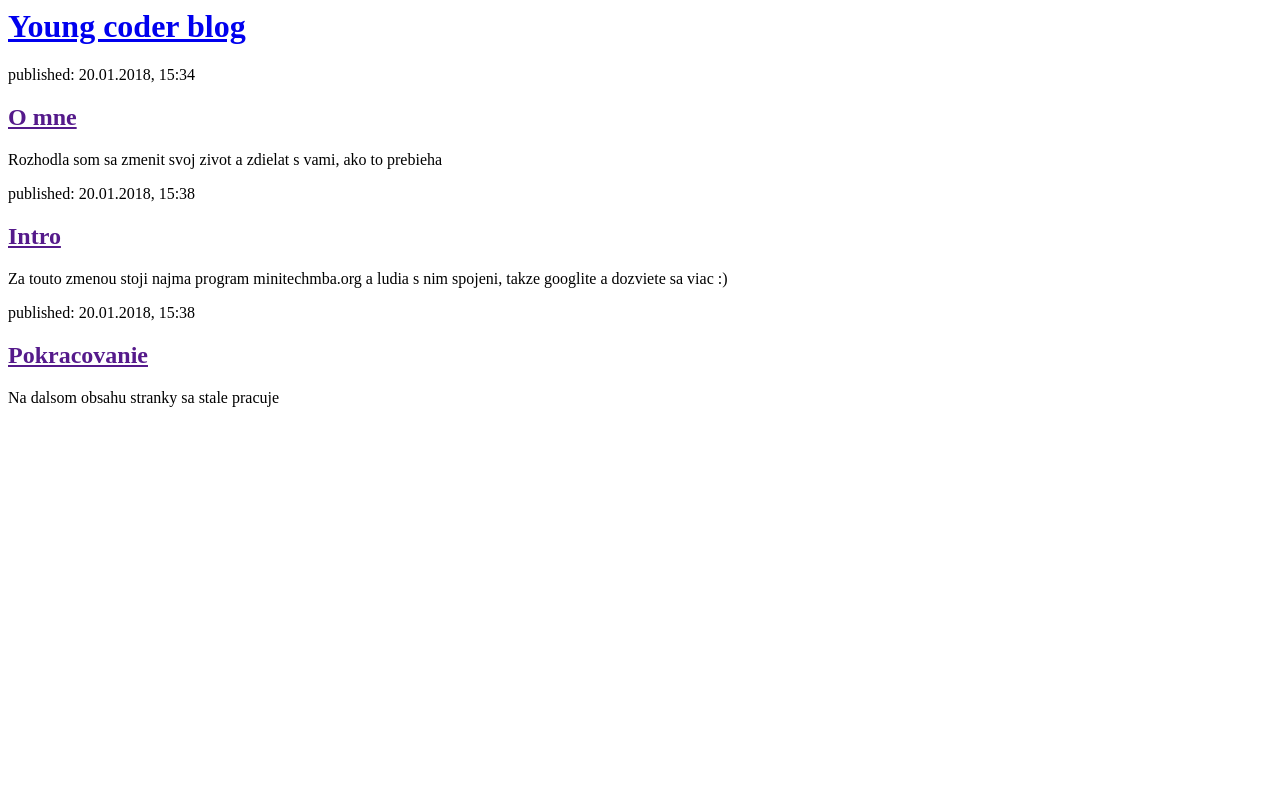
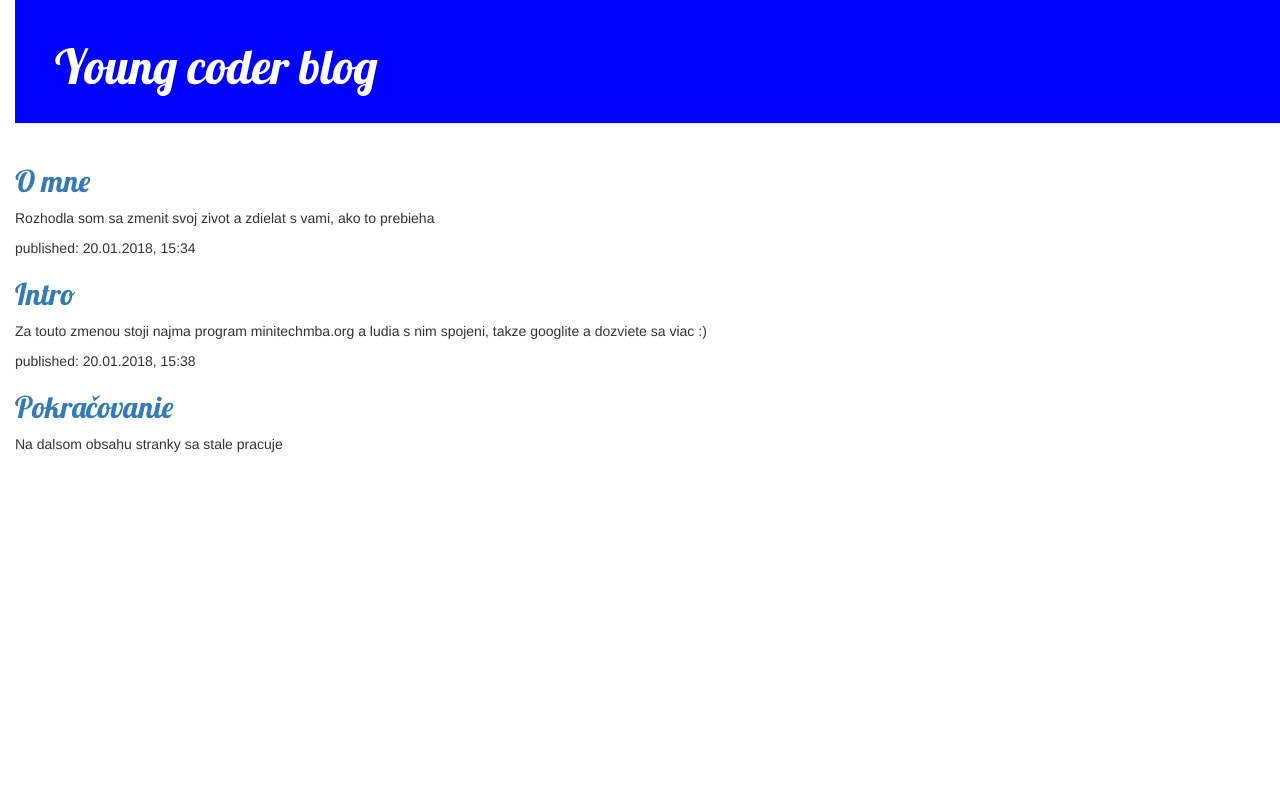
Before and after one commit to ZuzKos/Djangogirls_blog, a Django app: page / in a window 1280 px wide. Run offline with Django 3.2, Linux system fonts and the light colour scheme; data that the repository does not hold is empty; some libraries are stand-ins or nearby versions.

Commit message:
Style CSS modified

```diff
--- /dev/null
+++ b/blog/static/css/blog.css
@@ -0,0 +1,55 @@
+h1 a {
+    color: #FCA205;
+    font-family: 'Lobster';
+}
+
+body {
+    padding-left: 15px;
+}
+
+.page-header {
+    background-color: blue;
+    margin-top: 0;
+    padding: 20px 20px 20px 40px;
+}
+
+.page-header h1, .page-header h1 a, .page-header h1 a:visited, .page-header h1 a:active {
+    color: #ffffff;
+    font-size: 36pt;
+    text-decoration: none;
+}
+
+.content {
+    margin-left: 40px;
+}
+
+h1, h2, h3, h4 {
+    font-family: 'Lobster', cursive;
+}
+
+.date {
+    color: #828282;
+}
+
+.save {
+    float: right;
+}
+
+.post-form textarea, .post-form input {
+    width: 100%;
+}
+
+.top-menu, .top-menu:hover, .top-menu:visited {
+    color: #ffffff;
+    float: right;
+    font-size: 26pt;
+    margin-right: 20px;
+}
+
+.post {
+    margin-bottom: 70px;
+}
+
+.post h1 a, .post h1 a:visited {
+    color: #000000;
+}
--- a/blog/templates/blog/post_list.html
+++ b/blog/templates/blog/post_list.html
@@ -1,35 +1,47 @@
+{% load staticfiles %}
 <html>
     <head>
+      <link rel="stylesheet" href="//maxcdn.bootstrapcdn.com/bootstrap/3.2.0/css/bootstrap.min.css">
+      <link rel="stylesheet" href="//maxcdn.bootstrapcdn.com/bootstrap/3.2.0/css/bootstrap-theme.min.css">
+      <link rel="stylesheet" href="{% static 'css/blog.css' %}">
+      <link href="//fonts.googleapis.com/css?family=Lobster&subset=latin,latin-ext" rel="stylesheet" type="text/css">
         <title>Young coder blog</title>
     </head>
     <body>
-        <div>
+        <div class="page-header">
             <h1><a href="/">Young coder blog</a></h1>
         </div>
 
+        <div class="content container">
+            <div class="row">
+                <div class="col-md-8">
                     {% for post in posts %}
-            <div>
+                      <div class="post">
+                          <div class="date">
                               <p>published: {{ post.published_date }}</p>
+                          </div>
                             <h1><a href="">{{ post.title }}</a></h1>
                             <p>{{ post.text|linebreaksbr }}</p>
                           </div>
                       {% endfor %}
+                  </div>
+              </div>
+          </div>
 
         <div>
-            <p>published: 20.01.2018, 15:34</p>
             <h2><a href="">O mne</a></h2>
             <p>Rozhodla som sa zmenit svoj zivot a zdielat s vami, ako to prebieha</p>
         </div>
 
         <div>
-            <p>published: 20.01.2018, 15:38</p>
+            <p>published: 20.01.2018, 15:34</p>
             <h2><a href="">Intro</a></h2>
             <p>Za touto zmenou stoji najma program minitechmba.org a ludia s nim spojeni, takze googlite a dozviete sa viac :)</p>
         </div>
 
         <div>
             <p>published: 20.01.2018, 15:38</p>
-            <h2><a href="">Pokracovanie</a></h2>
+            <h2><a href="">Pokračovanie</a></h2>
             <p>Na dalsom obsahu stranky sa stale pracuje</p>
         </div>
     </body>
```
Lines whose indentation alone changed are shown as unchanged.
